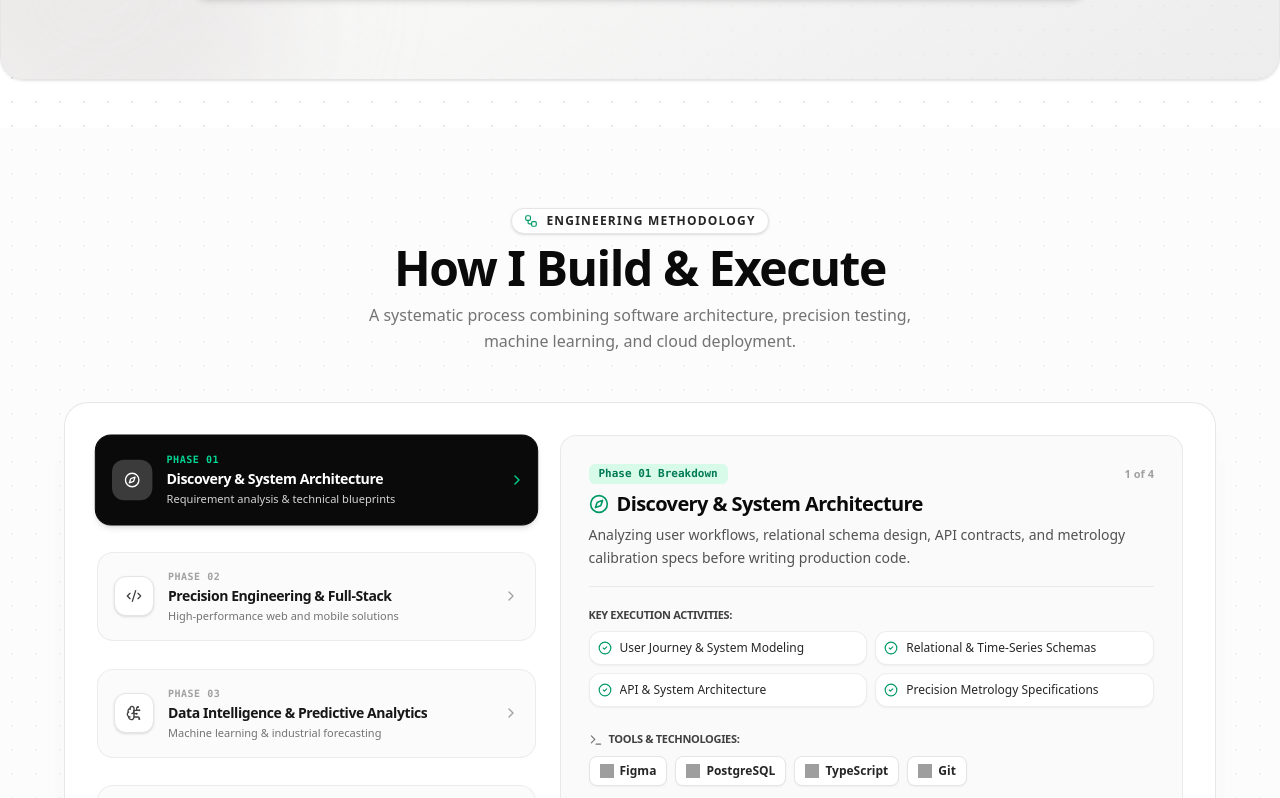
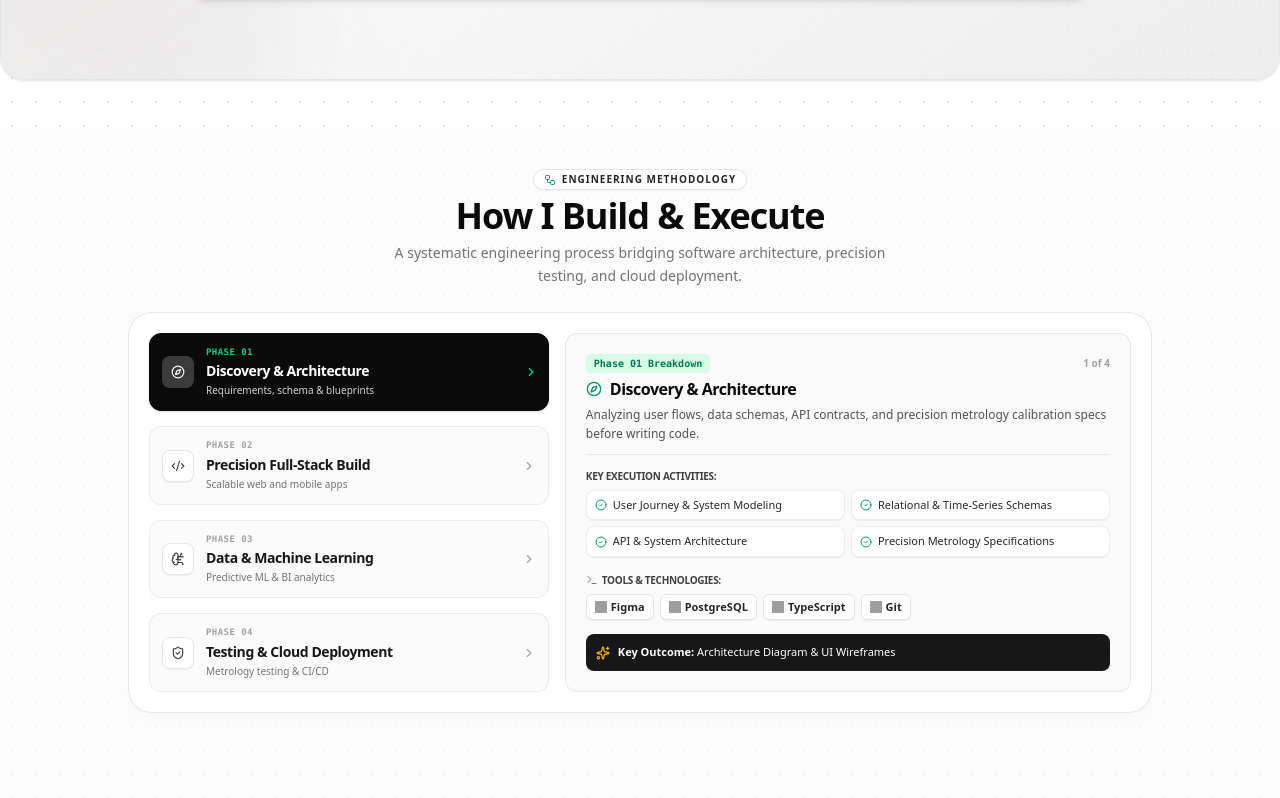
Before and after one commit to Moehid23/portofolio, a Next.js app: page / in a window 1280 px wide. Shown: the part 2382-3180 px from the top of the page. Built offline with nearby package versions, Linux system fonts and the light colour scheme; grey boxes are pictures that could not be loaded.

Commit message:
feat: fine-tune Engineering Methodology layout dimensions to fit 100% within single viewport screen without scrolling

```diff
--- a/src/components/about/SkillsShowcase.tsx
+++ b/src/components/about/SkillsShowcase.tsx
@@ -56,16 +56,15 @@ interface ProcessPhase {
   keyActivities: string[];
   deliverables: string;
   tools: string[];
-  color: string;
 }
 
 const processPhases: ProcessPhase[] = [
   {
     id: "discovery",
     step: "01",
-    title: "Discovery & System Architecture",
-    tagline: "Requirement analysis & technical blueprints",
-    description: "Analyzing user workflows, relational schema design, API contracts, and metrology calibration specs before writing production code.",
+    title: "Discovery & Architecture",
+    tagline: "Requirements, schema & blueprints",
+    description: "Analyzing user flows, data schemas, API contracts, and precision metrology calibration specs before writing code.",
     icon: Compass,
     keyActivities: [
       "User Journey & System Modeling",
@@ -73,60 +72,56 @@ const processPhases: ProcessPhase[] = [
       "API & System Architecture",
       "Precision Metrology Specifications"
     ],
-    deliverables: "Architecture Diagram, Schema Specs & UI Wireframes",
-    tools: ["Figma", "PostgreSQL", "TypeScript", "Git"],
-    color: "from-blue-500/10 to-indigo-500/10"
+    deliverables: "Architecture Diagram & UI Wireframes",
+    tools: ["Figma", "PostgreSQL", "TypeScript", "Git"]
   },
   {
     id: "development",
     step: "02",
-    title: "Precision Engineering & Full-Stack",
-    tagline: "High-performance web and mobile solutions",
-    description: "Developing scalable, clean-architecture software with responsive interfaces, robust REST APIs, and optimized query execution.",
+    title: "Precision Full-Stack Build",
+    tagline: "Scalable web and mobile apps",
+    description: "Developing clean-architecture software with responsive interfaces, robust REST APIs, and optimized query execution.",
     icon: Code2,
     keyActivities: [
-      "Modular Frontend Component Engineering",
+      "Modular Component Engineering",
       "Robust REST & Microservice APIs",
       "Cross-Platform Native Mobile Apps",
       "Performance & SEO Optimization"
     ],
-    deliverables: "Production Web Apps, Mobile Apps & Microservices",
-    tools: ["Next.js", "React.js", "Flutter", "Laravel", "Tailwind CSS", "Node.js"],
-    color: "from-emerald-500/10 to-teal-500/10"
+    deliverables: "Production Web & Mobile Apps",
+    tools: ["Next.js", "React.js", "Flutter", "Laravel", "Tailwind CSS", "Node.js"]
   },
   {
     id: "intelligence",
     step: "03",
-    title: "Data Intelligence & Predictive Analytics",
-    tagline: "Machine learning & industrial forecasting",
-    description: "Applying data science to eliminate operational bottlenecks, including Random Forest modeling for inventory optimization and BI dashboards.",
+    title: "Data & Machine Learning",
+    tagline: "Predictive ML & BI analytics",
+    description: "Applying data science to eliminate operational bottlenecks, including Random Forest modeling for inventory forecasting.",
     icon: BrainCircuit,
     keyActivities: [
       "Data Cleansing & Exploratory EDA",
-      "Random Forest & Machine Learning Models",
-      "Predictive Inventory Demand Modeling",
-      "Executive Business Intelligence Dashboards"
+      "Random Forest ML Forecasting",
+      "Inventory Demand Modeling",
+      "Executive BI Dashboards"
     ],
-    deliverables: "Predictive ML Models & Executive BI Dashboards",
-    tools: ["Python", "Pandas", "Scikit-Learn", "Tableau", "Power BI", "SQL"],
-    color: "from-amber-500/10 to-orange-500/10"
+    deliverables: "Trained ML Models & Dashboards",
+    tools: ["Python", "Pandas", "Scikit-Learn", "Tableau", "Power BI", "SQL"]
   },
   {
     id: "deployment",
     step: "04",
-    title: "Verification, Quality & Deployment",
-    tagline: "Metrology testing, CI/CD & cloud reliability",
-    description: "Enforcing zero-defect precision through metrology calibration, automated unit testing, containerization, and continuous cloud deployment.",
+    title: "Testing & Cloud Deployment",
+    tagline: "Metrology testing & CI/CD",
+    description: "Enforcing zero-defect precision through metrology calibration, automated testing, containerization, and cloud delivery.",
     icon: ShieldCheck,
     keyActivities: [
       "End-to-End & Integration Testing",
       "Metrology Dimensional Verification",
       "Docker Containerization & Parity",
-      "Automated CI/CD Pipelines & Cloud Hosting"
+      "Automated CI/CD Cloud Hosting"
     ],
-    deliverables: "Zero-Downtime Deployment, Test Coverage & Quality Logs",
-    tools: ["Docker", "Vercel", "Git", "Linux"],
-    color: "from-purple-500/10 to-pink-500/10"
+    deliverables: "Zero-Downtime Cloud Deployment",
+    tools: ["Docker", "Vercel", "Git", "Linux"]
   }
 ];
 
@@ -136,31 +131,31 @@ export function SkillsShowcase() {
   const ActiveIcon = activePhase.icon;
 
   return (
-    <section className="py-12 md:py-20 relative w-full overflow-hidden bg-neutral-50/60" id="skills">
+    <section className="py-6 sm:py-8 md:py-10 relative w-full overflow-hidden bg-neutral-50/60" id="skills">
       <div className="container mx-auto px-4 sm:px-6 relative z-10">
 
-        {/* Section Header */}
-        <div className="text-center max-w-3xl mx-auto mb-8 md:mb-12 space-y-2.5">
-          <div className="inline-flex items-center gap-2 px-3 py-1 rounded-full bg-white border border-neutral-200 shadow-sm text-xs font-bold uppercase tracking-widest text-neutral-800">
-            <Workflow className="h-3.5 w-3.5 text-emerald-600" />
+        {/* Section Header (Ultra Compact) */}
+        <div className="text-center max-w-2xl mx-auto mb-4 sm:mb-6 space-y-1.5">
+          <div className="inline-flex items-center gap-1.5 px-2.5 py-0.5 rounded-full bg-white border border-neutral-200 shadow-xs text-[10px] font-bold uppercase tracking-widest text-neutral-800">
+            <Workflow className="h-3 w-3 text-emerald-600" />
             <span>Engineering Methodology</span>
           </div>
 
-          <h2 className="text-2xl sm:text-4xl md:text-5xl font-bold tracking-tighter text-neutral-950">
+          <h2 className="text-xl sm:text-3xl md:text-4xl font-bold tracking-tight text-neutral-950">
             How I Build &amp; Execute
           </h2>
 
-          <p className="text-xs sm:text-sm md:text-base text-neutral-500 max-w-xl mx-auto leading-relaxed">
-            A systematic process combining software architecture, precision testing, machine learning, and cloud deployment.
+          <p className="text-xs sm:text-sm text-neutral-500 max-w-lg mx-auto leading-relaxed">
+            A systematic engineering process bridging software architecture, precision testing, and cloud deployment.
           </p>
         </div>
 
-        {/* Compact Single-View Interactive Dashboard */}
-        <div className="max-w-6xl mx-auto rounded-3xl bg-white border border-neutral-200/90 shadow-xl shadow-neutral-100/70 p-4 sm:p-6 md:p-8">
-          <div className="grid grid-cols-1 lg:grid-cols-12 gap-6 items-stretch">
+        {/* Compact Single-View Dashboard (Zero Unnecessary Scroll) */}
+        <div className="max-w-5xl mx-auto rounded-2xl sm:rounded-3xl bg-white border border-neutral-200/90 shadow-lg shadow-neutral-100/60 p-3 sm:p-4 md:p-5">
+          <div className="grid grid-cols-1 lg:grid-cols-12 gap-3 sm:gap-4 items-stretch">
 
-            {/* Left: Interactive 4-Phase Step List */}
-            <div className="lg:col-span-5 flex flex-col justify-between space-y-2 sm:space-y-2.5">
+            {/* Left: 4-Phase Step List */}
+            <div className="lg:col-span-5 flex flex-col justify-between space-y-1.5 sm:space-y-2">
               {processPhases.map((phase, idx) => {
                 const Icon = phase.icon;
                 const isActive = activeTab === idx;
@@ -170,24 +165,24 @@ export function SkillsShowcase() {
                     key={phase.id}
                     onClick={() => setActiveTab(idx)}
                     className={cn(
-                      "w-full flex items-center justify-between p-3.5 sm:p-4 rounded-2xl border text-left transition-all duration-300 group",
+                      "w-full flex items-center justify-between p-2.5 sm:p-3 rounded-xl border text-left transition-all duration-200 group",
                       isActive
-                        ? "bg-neutral-950 text-white border-neutral-950 shadow-md scale-[1.01]"
-                        : "bg-neutral-50/70 hover:bg-neutral-100/80 text-neutral-800 border-neutral-200/70 hover:border-neutral-300"
+                        ? "bg-neutral-950 text-white border-neutral-950 shadow-sm"
+                        : "bg-neutral-50/70 hover:bg-neutral-100 text-neutral-800 border-neutral-200/70 hover:border-neutral-300"
                     )}
                   >
-                    <div className="flex items-center gap-3.5">
+                    <div className="flex items-center gap-2.5 sm:gap-3">
                       <div className={cn(
-                        "h-10 w-10 rounded-xl flex items-center justify-center font-mono text-xs font-bold shrink-0 transition-colors",
-                        isActive ? "bg-white/20 text-white" : "bg-white border border-neutral-200 text-neutral-700 shadow-sm group-hover:scale-105"
+                        "h-8 w-8 rounded-lg flex items-center justify-center font-mono text-xs font-bold shrink-0 transition-colors",
+                        isActive ? "bg-white/20 text-white" : "bg-white border border-neutral-200 text-neutral-700 shadow-xs"
                       )}>
-                        <Icon className="h-4 w-4" />
+                        <Icon className="h-3.5 w-3.5" />
                       </div>
 
                       <div className="space-y-0.5">
-                        <div className="flex items-center gap-2">
+                        <div className="flex items-center gap-1.5">
                           <span className={cn(
-                            "text-[10px] font-mono font-bold uppercase tracking-wider",
+                            "text-[9px] font-mono font-bold uppercase tracking-wider",
                             isActive ? "text-emerald-400" : "text-neutral-400"
                           )}>
                             Phase {phase.step}
@@ -200,7 +195,7 @@ export function SkillsShowcase() {
                           {phase.title}
                         </h3>
                         <p className={cn(
-                          "text-[11px] line-clamp-1 hidden sm:block",
+                          "text-[10px] line-clamp-1 hidden sm:block",
                           isActive ? "text-neutral-300" : "text-neutral-500"
                         )}>
                           {phase.tagline}
@@ -209,57 +204,57 @@ export function SkillsShowcase() {
                     </div>
 
                     <ChevronRight className={cn(
-                      "h-4 w-4 shrink-0 transition-transform",
-                      isActive ? "text-emerald-400 translate-x-1" : "text-neutral-400 group-hover:translate-x-0.5"
+                      "h-3.5 w-3.5 shrink-0 transition-transform",
+                      isActive ? "text-emerald-400 translate-x-0.5" : "text-neutral-400 group-hover:translate-x-0.5"
                     )} />
                   </button>
                 );
               })}
             </div>
 
-            {/* Right: Dynamic Interactive Deep Dive for Active Phase */}
-            <div className="lg:col-span-7 flex flex-col justify-between rounded-2xl bg-neutral-50/90 border border-neutral-200/80 p-5 sm:p-6 md:p-7 relative overflow-hidden">
+            {/* Right: Dynamic Interactive Inspector */}
+            <div className="lg:col-span-7 flex flex-col justify-between rounded-xl bg-neutral-50/90 border border-neutral-200/80 p-3.5 sm:p-4 md:p-5 relative overflow-hidden">
               <AnimatePresence mode="wait">
                 <motion.div
                   key={activePhase.id}
-                  initial={{ opacity: 0, x: 10 }}
+                  initial={{ opacity: 0, x: 8 }}
                   animate={{ opacity: 1, x: 0 }}
-                  exit={{ opacity: 0, x: -10 }}
-                  transition={{ duration: 0.25 }}
-                  className="space-y-5"
+                  exit={{ opacity: 0, x: -8 }}
+                  transition={{ duration: 0.2 }}
+                  className="space-y-3 sm:space-y-3.5"
                 >
-                  {/* Phase Title & Tagline */}
-                  <div className="space-y-1.5 border-b border-neutral-200/80 pb-4">
+                  {/* Phase Title & Description */}
+                  <div className="space-y-1 border-b border-neutral-200/80 pb-2.5">
                     <div className="flex items-center justify-between">
-                      <span className="inline-flex items-center gap-1.5 text-[11px] font-mono font-bold text-emerald-700 bg-emerald-100/80 px-2.5 py-0.5 rounded-md">
+                      <span className="inline-flex items-center gap-1 text-[10px] font-mono font-bold text-emerald-700 bg-emerald-100/80 px-2 py-0.5 rounded">
                         Phase {activePhase.step} Breakdown
                       </span>
-                      <span className="text-[11px] font-semibold text-neutral-400">
+                      <span className="text-[10px] font-semibold text-neutral-400">
                         {activeTab + 1} of {processPhases.length}
                       </span>
                     </div>
 
-                    <h3 className="text-lg sm:text-xl font-bold text-neutral-950 tracking-tight flex items-center gap-2">
-                      <ActiveIcon className="h-5 w-5 text-emerald-600 shrink-0" />
+                    <h3 className="text-sm sm:text-base font-bold text-neutral-950 tracking-tight flex items-center gap-2">
+                      <ActiveIcon className="h-4 w-4 text-emerald-600 shrink-0" />
                       {activePhase.title}
                     </h3>
-                    <p className="text-xs sm:text-sm text-neutral-600 leading-relaxed">
+                    <p className="text-[11px] sm:text-xs text-neutral-600 leading-relaxed">
                       {activePhase.description}
                     </p>
                   </div>
 
                   {/* 4 Core Activities */}
-                  <div className="space-y-2">
-                    <h4 className="text-[11px] font-bold uppercase tracking-wider text-neutral-700">
+                  <div className="space-y-1.5">
+                    <h4 className="text-[10px] font-bold uppercase tracking-wider text-neutral-700">
                       Key Execution Activities:
                     </h4>
-                    <div className="grid grid-cols-1 sm:grid-cols-2 gap-2">
+                    <div className="grid grid-cols-1 sm:grid-cols-2 gap-1.5">
                       {activePhase.keyActivities.map((act, i) => (
                         <div
                           key={i}
-                          className="flex items-center gap-2 p-2 rounded-xl bg-white border border-neutral-200/70 text-xs text-neutral-800 font-medium shadow-xs"
+                          className="flex items-center gap-1.5 p-1.5 px-2 rounded-lg bg-white border border-neutral-200/70 text-[11px] text-neutral-800 font-medium shadow-2xs"
                         >
-                          <CheckCircle2 className="h-3.5 w-3.5 text-emerald-600 shrink-0" />
+                          <CheckCircle2 className="h-3 w-3 text-emerald-600 shrink-0" />
                           <span className="truncate">{act}</span>
                         </div>
                       ))}
@@ -267,28 +262,28 @@ export function SkillsShowcase() {
                   </div>
 
                   {/* Applied Technologies */}
-                  <div className="space-y-2 pt-1">
-                    <h4 className="text-[11px] font-bold uppercase tracking-wider text-neutral-700 flex items-center gap-1.5">
-                      <Terminal className="h-3.5 w-3.5 text-neutral-500" />
+                  <div className="space-y-1.5 pt-0.5">
+                    <h4 className="text-[10px] font-bold uppercase tracking-wider text-neutral-700 flex items-center gap-1">
+                      <Terminal className="h-3 w-3 text-neutral-500" />
                       Tools &amp; Technologies:
                     </h4>
-                    <div className="flex flex-wrap gap-2">
+                    <div className="flex flex-wrap gap-1.5">
                       {activePhase.tools.map((toolName) => {
                         const iconData = getIconData(toolName);
                         return (
                           <div
                             key={toolName}
-                            className="inline-flex items-center gap-1.5 px-2.5 py-1.5 rounded-lg bg-white border border-neutral-200 shadow-xs text-xs font-semibold text-neutral-800 hover:border-neutral-400 transition-colors"
+                            className="inline-flex items-center gap-1 px-2 py-1 rounded-md bg-white border border-neutral-200 shadow-2xs text-[11px] font-semibold text-neutral-800 hover:border-neutral-400 transition-colors"
                           >
                             {iconData ? (
                               <img
                                 src={["Tableau", "Power BI"].includes(toolName) ? `/${iconData.slug}.svg` : `https://cdn.simpleicons.org/${iconData.slug}/${iconData.color}`}
                                 alt={toolName}
-                                className="h-3.5 w-3.5 shrink-0"
+                                className="h-3 w-3 shrink-0"
                                 loading="lazy"
                               />
                             ) : (
-                              <Cpu className="h-3.5 w-3.5 text-neutral-600 shrink-0" />
+                              <Cpu className="h-3 w-3 text-neutral-600 shrink-0" />
                             )}
                             <span>{toolName}</span>
                           </div>
@@ -298,8 +293,8 @@ export function SkillsShowcase() {
                   </div>
 
                   {/* Key Deliverable */}
-                  <div className="p-3 rounded-xl bg-neutral-900 text-white flex items-center gap-2 text-xs">
-                    <Sparkles className="h-4 w-4 text-amber-400 shrink-0" />
+                  <div className="p-2 sm:p-2.5 rounded-lg bg-neutral-900 text-white flex items-center gap-2 text-[11px]">
+                    <Sparkles className="h-3.5 w-3.5 text-amber-400 shrink-0" />
                     <span><strong>Key Outcome:</strong> {activePhase.deliverables}</span>
                   </div>
                 </motion.div>
```
